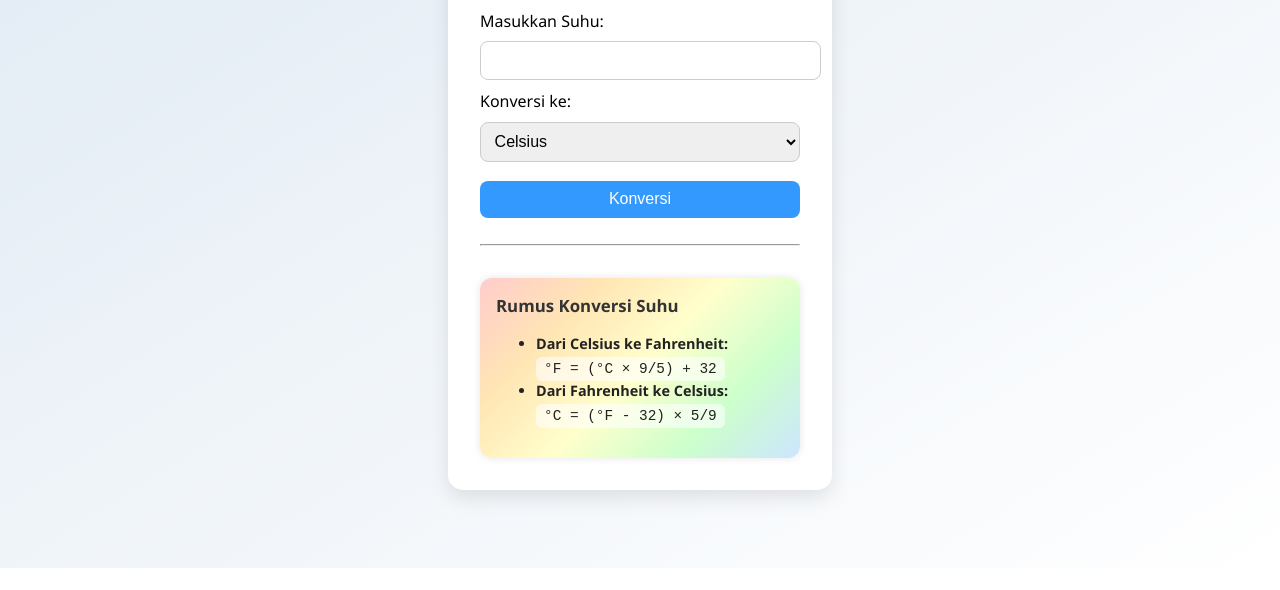
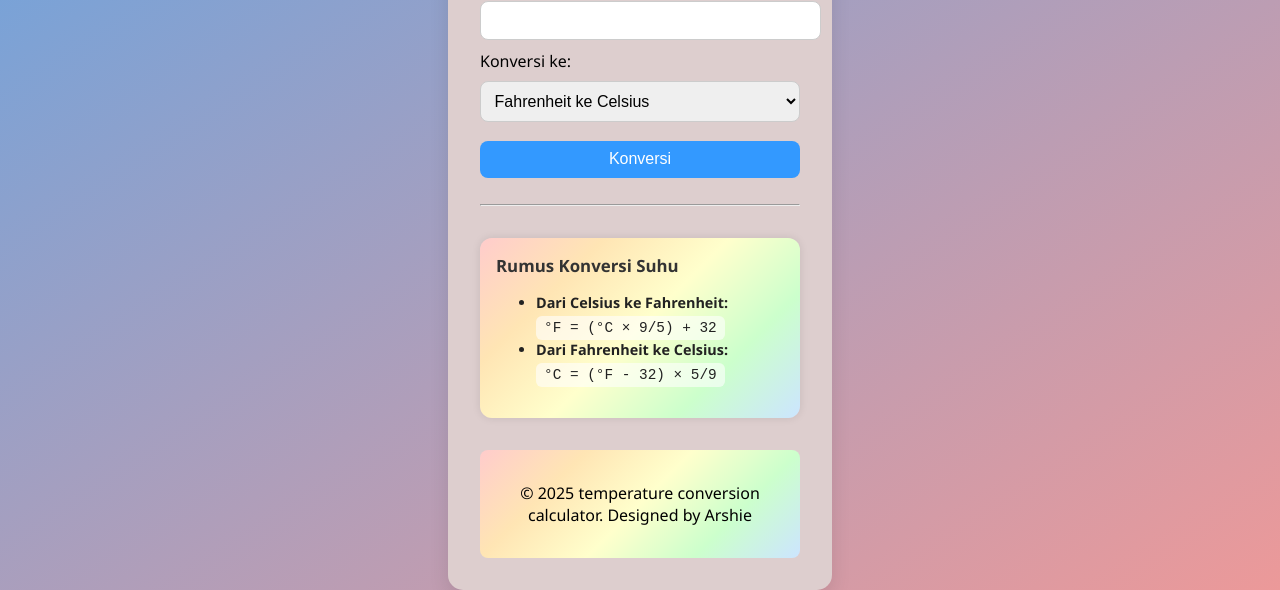
Before and after one commit to revou-fundamental-course/21-apr-25-arrshie12, a plain HTML site: page index.html in a window 1280 px wide. Shown: the part 232-822 px from the top of the page. Before the commit the page ends 800 px from the top, so only its background shows below. Drawn offline with Linux system fonts and the light colour scheme.

Commit message:
upadet 1

```diff
--- a/css/style.css
+++ b/css/style.css
@@ -1,6 +1,6 @@
 body {
   font-family: 'Segoe UI', Tahoma, Geneva, Verdana, sans-serif;
-  background: linear-gradient(to bottom right, #dfe9f3, #ffffff);
+  background: linear-gradient(to bottom right, #67a4e1, #ec9999);
   display: flex;
   justify-content: center;
   align-items: center;
@@ -9,7 +9,7 @@ body {
 }
 
 .container {
-  background: #ffffff;
+  background: #ddcece;
   padding: 2rem;
   border-radius: 15px;
   box-shadow: 0 8px 20px rgba(0, 0, 0, 0.1);
@@ -84,3 +84,11 @@ button:hover {
   margin-top: 4px;
   font-family: 'Courier New', monospace;
 }
+
+.footer {
+  text-align: center;
+  margin-top: 2rem;
+  background: linear-gradient(135deg, #ffcccc, #ffe5b4, #ffffcc, #ccffcc, #cce5ff);
+  padding: 1rem;
+  border-radius: 8px;
+}
--- a/index.html
+++ b/index.html
@@ -9,14 +9,15 @@
 <body>
   <div class="container">
     <h1>Kalkulator Konversi Suhu</h1>
+    <p>Menghitung lebih mudah</p>
     <form id="temperatureForm">
       <label for="temperature">Masukkan Suhu:</label>
       <input type="number" id="temperature" required />
 
       <label for="scale">Konversi ke:</label>
       <select id="scale">
-        <option value="celsius">Celsius</option>
-        <option value="fahrenheit">Fahrenheit</option>
+        <option value="celsius">Fahrenheit ke Celsius </option>
+        <option value="fahrenheit">Celcius ke Fahrenheit </option>
       </select>
 
       <button type="submit">Konversi</button>
@@ -39,8 +40,13 @@
       </ul>
     </div>
     <!-- Sampai sini -->
+
+    <!--Footer  -->
+    <footer class="footer">
+      <p>&copy; 2025 temperature conversion calculator. Designed by Arshie</p>
+    </footer>
+
   </div>
-
   <script src="js/script.js"></script>
 </body>
 </html>
```
Also changed, not shown: 1 other file.
